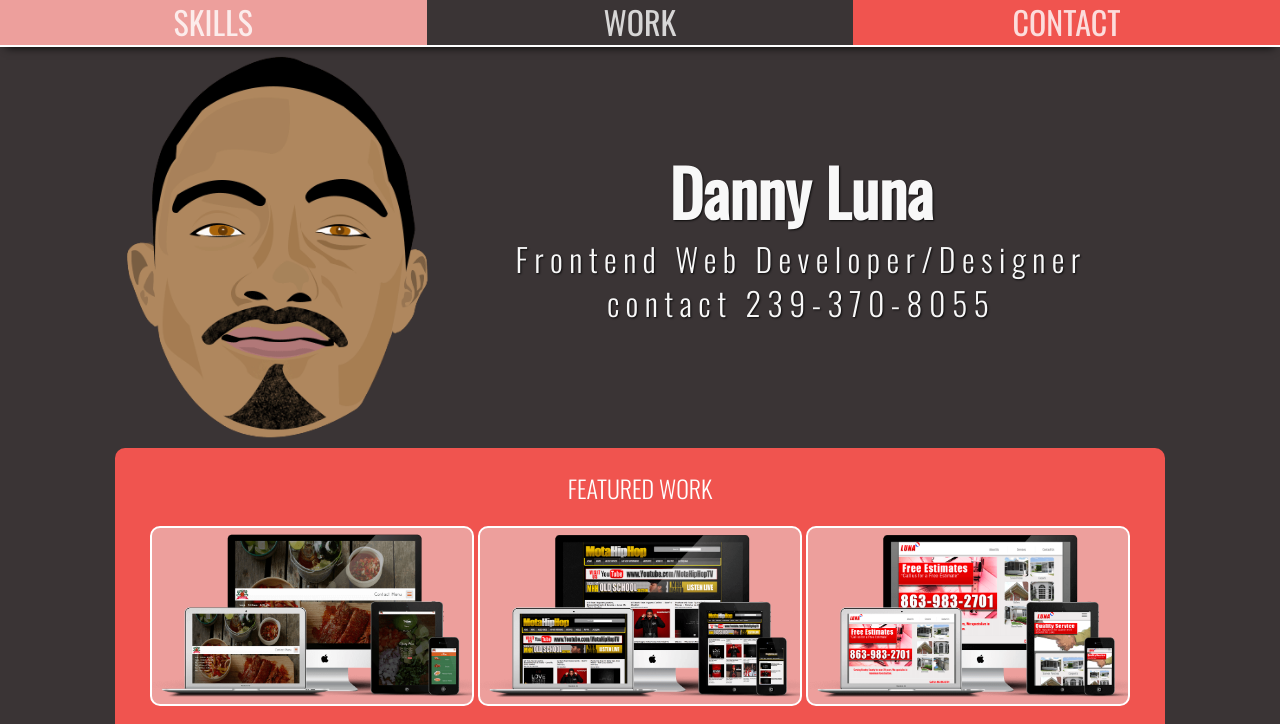
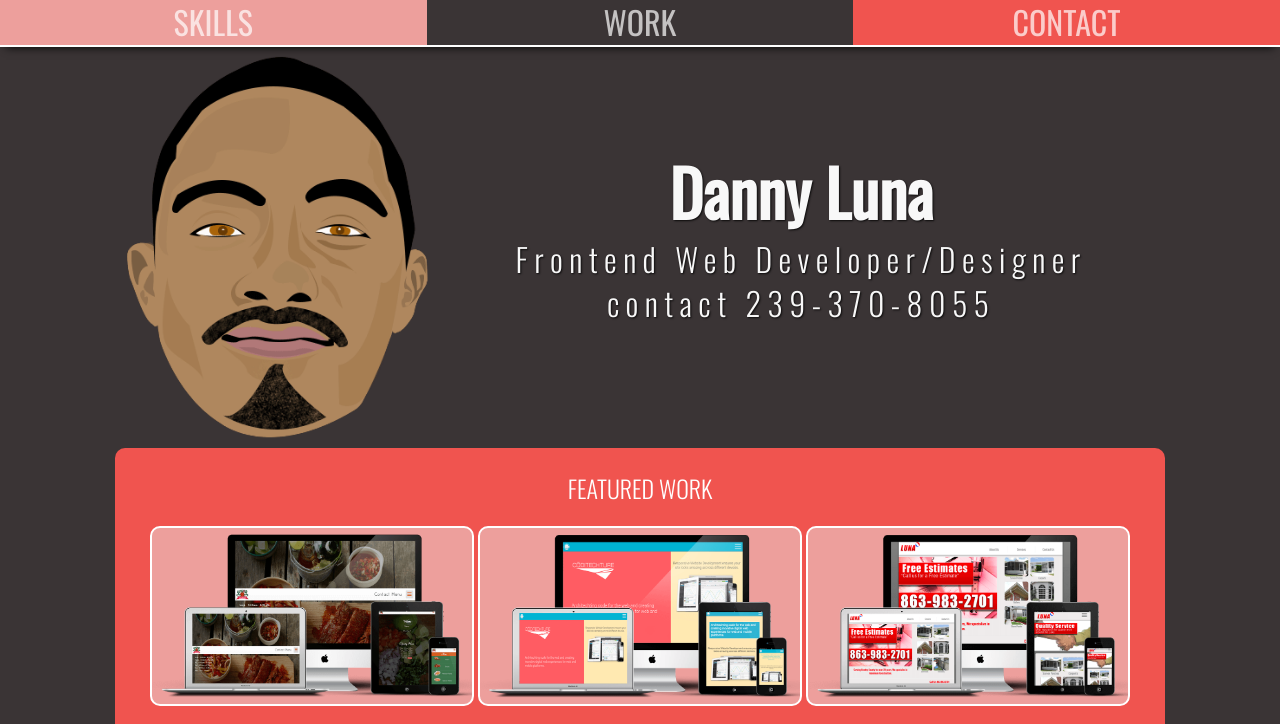
Before and after one commit to GQwebsites/portfolio, a plain HTML site: page index.html in a window 1280 px wide. Shown: the top 724 px of the page. Drawn offline with nearby package versions, Linux system fonts and the light colour scheme.

Commit message:
added coditech pic

```diff
--- a/index.html
+++ b/index.html
@@ -39,7 +39,7 @@
                     <a class="mask" href="http://www.sunriserestaurantonline.com" target="_blank" ><h2>Sunrise Restaurant</h2></a>
                 </li>
                 <li class="view view-first">
-                    <img src="img/device-motahiphop.png" alt="">
+                    <img src="img/device-coditechture.png" alt="">
                     <a class="mask" href="http://www.coditechture.com" target="_blank" ><h2>Coditechture</h2></a>
                 </li>
                 <li class="view view-first">
--- a/scss/d-mainstyle.scss
+++ b/scss/d-mainstyle.scss
@@ -39,7 +39,7 @@ html,body{
 
 		a {
 			text-decoration: none;
-			color: rgba(255, 255, 255, 0.8);
+			color: rgba(255, 255, 255, 0.7);
 			transition: all 0.4s ease-out;
 		}
 	}
```
Also changed, not shown: concatecss/all.css, css/d-mainstyle.css, img/device-coditechture.png (added), mincss/all.css, 1 other file.
